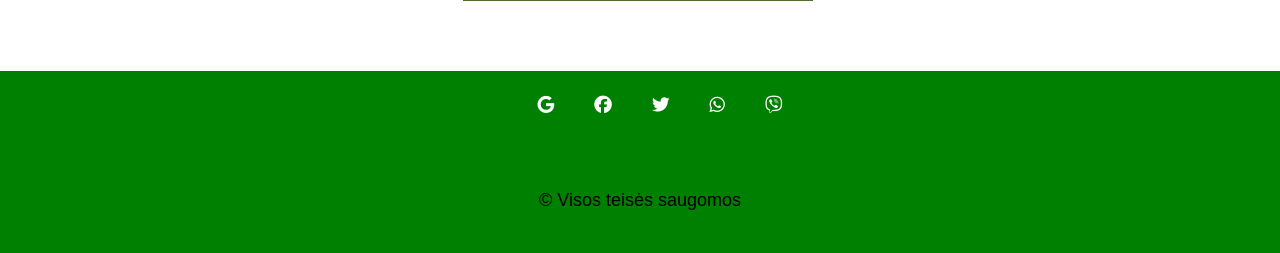
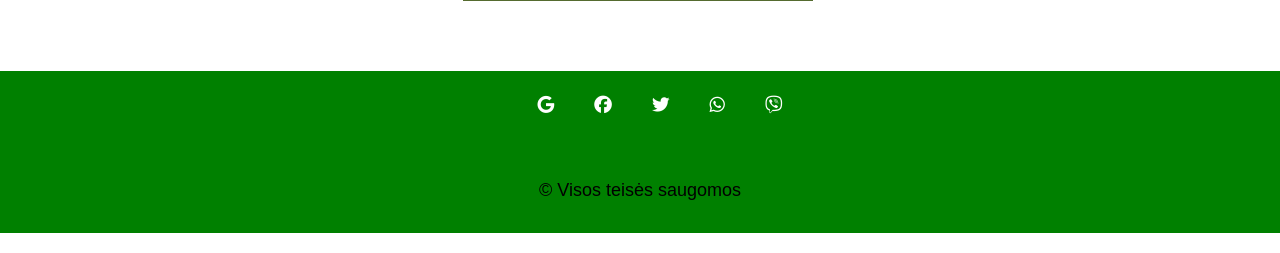
Before and after one commit to robertadau/robertos, a PHP site: page /projecto_failai/public_html/kontaktai.html in a window 1280 px wide. Shown: the part 568-821 px from the top of the page. Run offline with PHP 8.4, Linux system fonts and the light colour scheme; some libraries are stand-ins or nearby versions.

Commit message:
pakeiciau

```diff
--- a/projecto_failai/public_html/css/kontaktai.css
+++ b/projecto_failai/public_html/css/kontaktai.css
@@ -157,7 +157,7 @@ footer {
 
 .footer-bottom {
     width: 100vw;
-    padding: 20px 0;
+    padding: 10px 0;
     text-align: center;
 }
 
```
